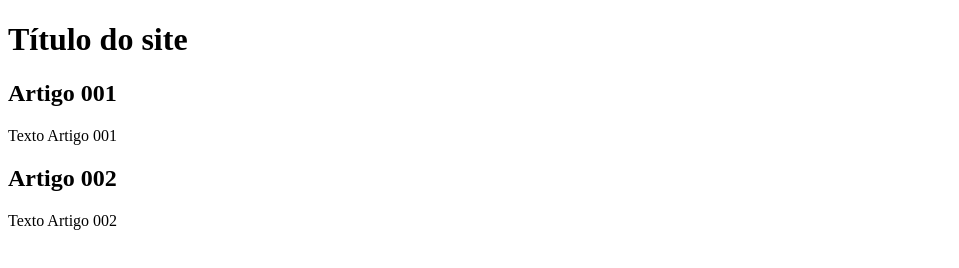
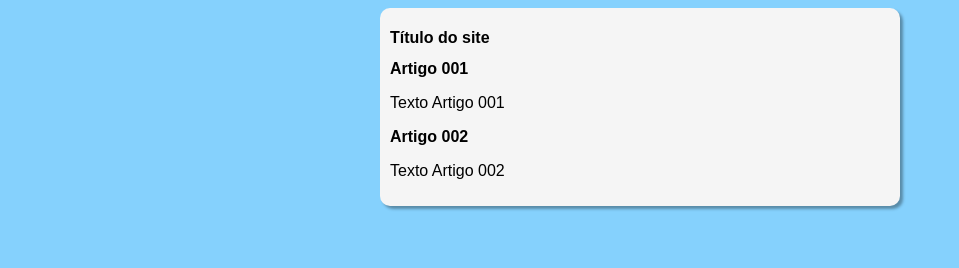
Before and after one commit to MuriloPCoelho/Site-Projeto, a plain HTML site: page index.html in a window 1280 px wide. Shown: the whole page, without its empty margins (0-959 px from the left). Drawn offline with Linux system fonts and the light colour scheme.

Commit message:
begin design

```diff
--- a/index.html
+++ b/index.html
@@ -5,6 +5,7 @@
     <meta http-equiv="X-UA-Compatible" content="IE=edge">
     <meta name="viewport" content="width=device-width, initial-scale=1.0">
     <title>Document</title>
+    <link rel="stylesheet" href="style.css">
 </head>
 <body>
     <main>
--- /dev/null
+++ b/style.css
@@ -0,0 +1,18 @@
+* {
+    font-family: Arial, Helvetica, sans-serif;
+    font-size: 16px;
+
+}
+
+body {
+    background-color: rgb(133, 209, 253);
+}
+
+main {
+    background-color: whitesmoke;
+    width: 500px;
+    margin: auto;
+    box-shadow: 3px 3px 3px rgba(0, 0, 0, 0.336);
+    border-radius: 10px;
+    padding: 10px;
+}
```
